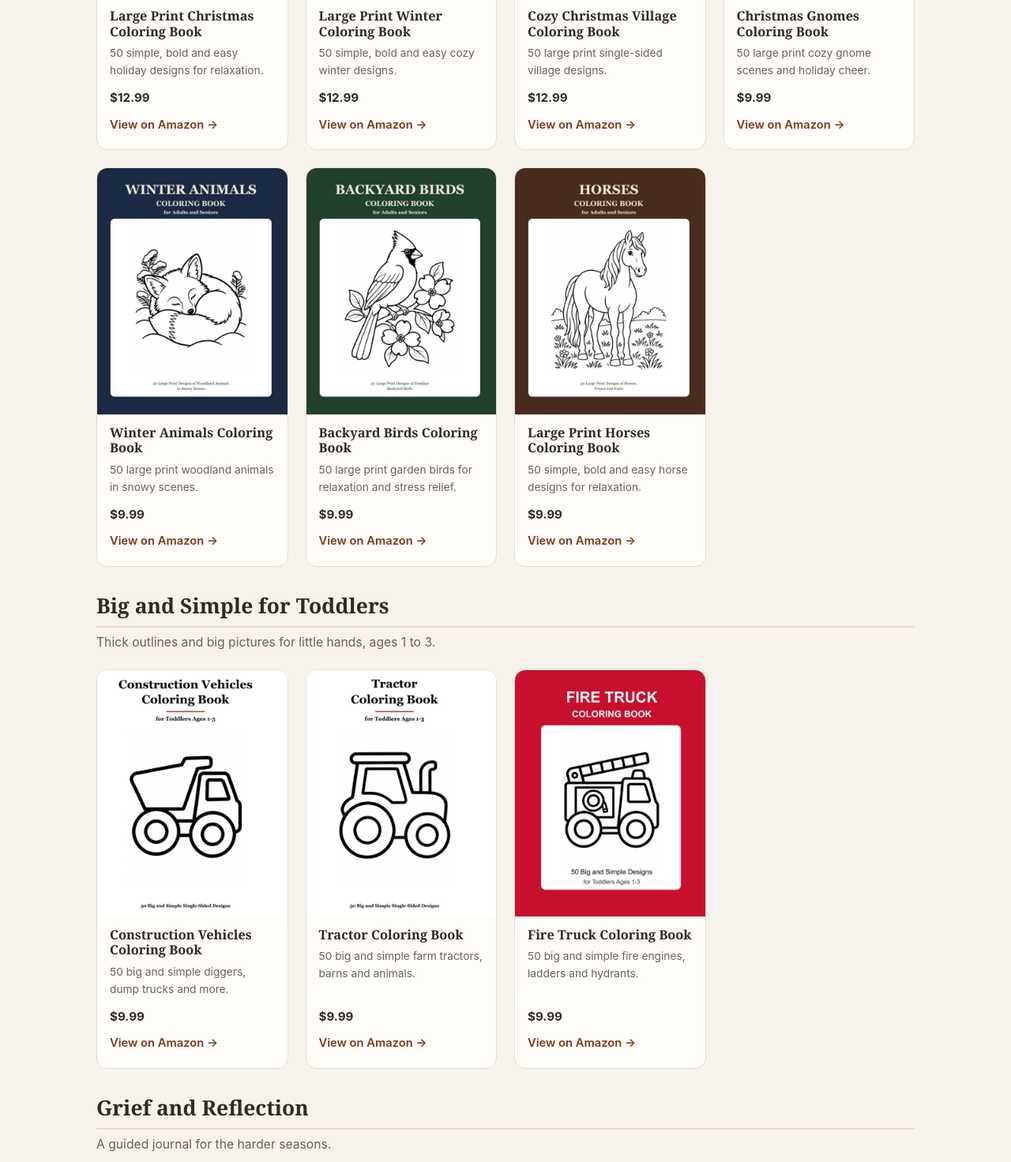
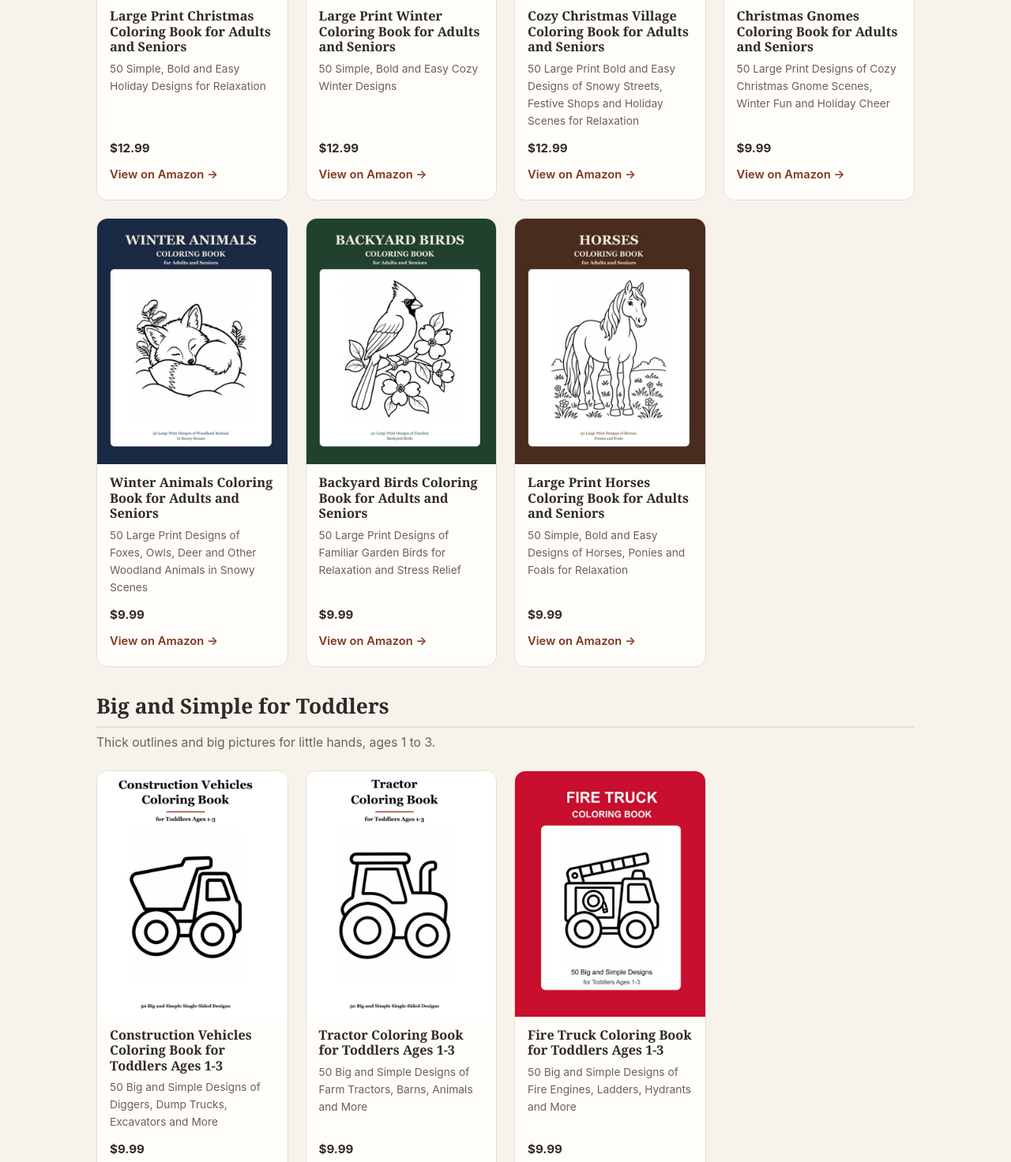
Before and after one commit to vedhavyas/sphere-press, a plain HTML site: page index.html in a window 1280 px wide. Shown: the part 1207-2679 px from the top of the page at 79% size. Drawn offline with Linux system fonts and the light colour scheme.

Commit message:
Use the exact KDP titles and subtitles on the catalogue cards

```diff
--- a/index.html
+++ b/index.html
@@ -193,8 +193,8 @@
       <article class="card">
         <img src="covers/christmas.jpg" alt="Large Print Christmas Coloring Book cover" loading="lazy">
         <div class="card-body">
-          <h3>Large Print Christmas Coloring Book</h3>
-          <p class="sub">50 simple, bold and easy holiday designs for relaxation.</p>
+          <h3>Large Print Christmas Coloring Book for Adults and Seniors</h3>
+          <p class="sub">50 Simple, Bold and Easy Holiday Designs for Relaxation</p>
           <p class="price">$12.99</p>
           <a class="link" href="https://www.amazon.com/dp/B0HNGXJGBV" target="_blank" rel="noopener">View on Amazon &rarr;</a>
         </div>
@@ -203,8 +203,8 @@
       <article class="card">
         <img src="covers/winter.jpg" alt="Large Print Winter Coloring Book cover" loading="lazy">
         <div class="card-body">
-          <h3>Large Print Winter Coloring Book</h3>
-          <p class="sub">50 simple, bold and easy cozy winter designs.</p>
+          <h3>Large Print Winter Coloring Book for Adults and Seniors</h3>
+          <p class="sub">50 Simple, Bold and Easy Cozy Winter Designs</p>
           <p class="price">$12.99</p>
           <a class="link" href="https://www.amazon.com/dp/B0HNGXPV8M" target="_blank" rel="noopener">View on Amazon &rarr;</a>
         </div>
@@ -213,8 +213,8 @@
       <article class="card">
         <img src="covers/cozy-christmas-village.jpg" alt="Cozy Christmas Village Coloring Book cover" loading="lazy">
         <div class="card-body">
-          <h3>Cozy Christmas Village Coloring Book</h3>
-          <p class="sub">50 large print single-sided village designs.</p>
+          <h3>Cozy Christmas Village Coloring Book for Adults and Seniors</h3>
+          <p class="sub">50 Large Print Bold and Easy Designs of Snowy Streets, Festive Shops and Holiday Scenes for Relaxation</p>
           <p class="price">$12.99</p>
           <a class="link" href="https://www.amazon.com/dp/B0HPZF578H" target="_blank" rel="noopener">View on Amazon &rarr;</a>
         </div>
@@ -223,8 +223,8 @@
       <article class="card">
         <img src="covers/christmas-gnomes.jpg" alt="Christmas Gnomes Coloring Book cover" loading="lazy">
         <div class="card-body">
-          <h3>Christmas Gnomes Coloring Book</h3>
-          <p class="sub">50 large print cozy gnome scenes and holiday cheer.</p>
+          <h3>Christmas Gnomes Coloring Book for Adults and Seniors</h3>
+          <p class="sub">50 Large Print Designs of Cozy Christmas Gnome Scenes, Winter Fun and Holiday Cheer</p>
           <p class="price">$9.99</p>
           <a class="link" href="https://www.amazon.com/dp/B0HQVV2P19" target="_blank" rel="noopener">View on Amazon &rarr;</a>
         </div>
@@ -233,8 +233,8 @@
       <article class="card">
         <img src="covers/winter-animals.jpg" alt="Winter Animals Coloring Book cover" loading="lazy">
         <div class="card-body">
-          <h3>Winter Animals Coloring Book</h3>
-          <p class="sub">50 large print woodland animals in snowy scenes.</p>
+          <h3>Winter Animals Coloring Book for Adults and Seniors</h3>
+          <p class="sub">50 Large Print Designs of Foxes, Owls, Deer and Other Woodland Animals in Snowy Scenes</p>
           <p class="price">$9.99</p>
           <a class="link" href="https://www.amazon.com/dp/B0HQWL47CZ" target="_blank" rel="noopener">View on Amazon &rarr;</a>
         </div>
@@ -243,8 +243,8 @@
       <article class="card">
         <img src="covers/backyard-birds.jpg" alt="Backyard Birds Coloring Book cover" loading="lazy">
         <div class="card-body">
-          <h3>Backyard Birds Coloring Book</h3>
-          <p class="sub">50 large print garden birds for relaxation and stress relief.</p>
+          <h3>Backyard Birds Coloring Book for Adults and Seniors</h3>
+          <p class="sub">50 Large Print Designs of Familiar Garden Birds for Relaxation and Stress Relief</p>
           <p class="price">$9.99</p>
           <a class="link" href="https://www.amazon.com/dp/B0HRQX18L9" target="_blank" rel="noopener">View on Amazon &rarr;</a>
         </div>
@@ -253,8 +253,8 @@
       <article class="card">
         <img src="covers/horses.jpg" alt="Large Print Horses Coloring Book cover" loading="lazy">
         <div class="card-body">
-          <h3>Large Print Horses Coloring Book</h3>
-          <p class="sub">50 simple, bold and easy horse designs for relaxation.</p>
+          <h3>Large Print Horses Coloring Book for Adults and Seniors</h3>
+          <p class="sub">50 Simple, Bold and Easy Designs of Horses, Ponies and Foals for Relaxation</p>
           <p class="price">$9.99</p>
           <a class="link" href="https://www.amazon.com/dp/B0HSKGS3QS" target="_blank" rel="noopener">View on Amazon &rarr;</a>
         </div>
@@ -268,8 +268,8 @@
       <article class="card">
         <img src="covers/construction.jpg" alt="Construction Vehicles Coloring Book cover" loading="lazy">
         <div class="card-body">
-          <h3>Construction Vehicles Coloring Book</h3>
-          <p class="sub">50 big and simple diggers, dump trucks and more.</p>
+          <h3>Construction Vehicles Coloring Book for Toddlers Ages 1-3</h3>
+          <p class="sub">50 Big and Simple Designs of Diggers, Dump Trucks, Excavators and More</p>
           <p class="price">$9.99</p>
           <a class="link" href="https://www.amazon.com/dp/B0HNW5JG23" target="_blank" rel="noopener">View on Amazon &rarr;</a>
         </div>
@@ -278,8 +278,8 @@
       <article class="card">
         <img src="covers/tractor.jpg" alt="Tractor Coloring Book cover" loading="lazy">
         <div class="card-body">
-          <h3>Tractor Coloring Book</h3>
-          <p class="sub">50 big and simple farm tractors, barns and animals.</p>
+          <h3>Tractor Coloring Book for Toddlers Ages 1-3</h3>
+          <p class="sub">50 Big and Simple Designs of Farm Tractors, Barns, Animals and More</p>
           <p class="price">$9.99</p>
           <a class="link" href="https://www.amazon.com/dp/B0HPBB18DX" target="_blank" rel="noopener">View on Amazon &rarr;</a>
         </div>
@@ -288,8 +288,8 @@
       <article class="card">
         <img src="covers/fire-truck.jpg" alt="Fire Truck Coloring Book cover" loading="lazy">
         <div class="card-body">
-          <h3>Fire Truck Coloring Book</h3>
-          <p class="sub">50 big and simple fire engines, ladders and hydrants.</p>
+          <h3>Fire Truck Coloring Book for Toddlers Ages 1-3</h3>
+          <p class="sub">50 Big and Simple Designs of Fire Engines, Ladders, Hydrants and More</p>
           <p class="price">$9.99</p>
           <a class="link" href="https://www.amazon.com/dp/B0HQDDMLWR" target="_blank" rel="noopener">View on Amazon &rarr;</a>
         </div>
@@ -303,8 +303,8 @@
       <article class="card">
         <img src="covers/losing-dad.jpg" alt="Losing Dad guided grief journal cover" loading="lazy">
         <div class="card-body">
-          <h3>Losing Dad: A Guided Grief Journal</h3>
-          <p class="sub">100 days of prompts for men who have lost their father.</p>
+          <h3>Losing Dad: A Guided Grief Journal for Men Who Have Lost Their Father</h3>
+          <p class="sub">100 Days of Prompts to Remember, Carry and Keep Going</p>
           <p class="price">$12.99</p>
           <a class="link" href="https://www.amazon.com/dp/B0HPB91PVD" target="_blank" rel="noopener">View on Amazon &rarr;</a>
         </div>
```
